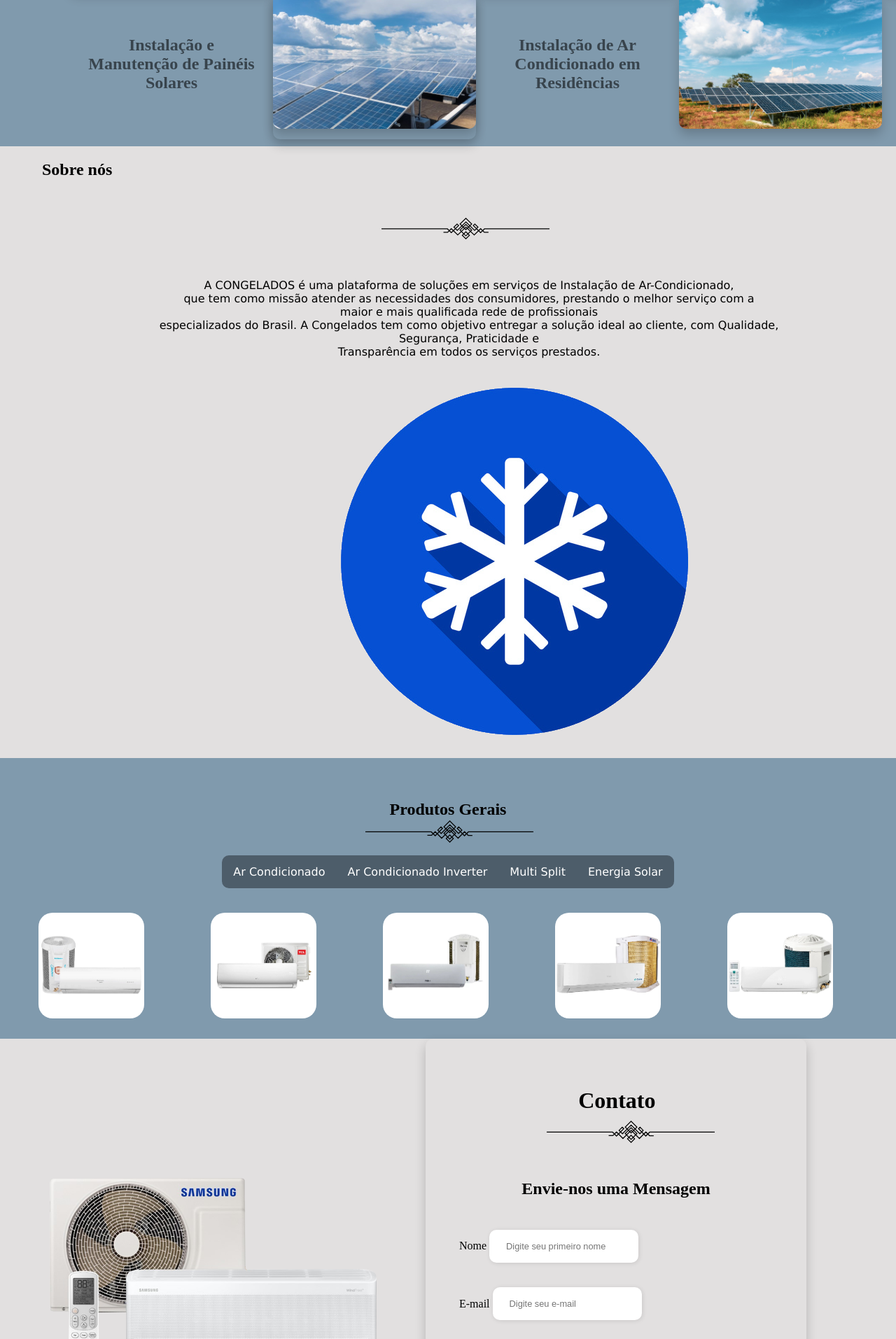
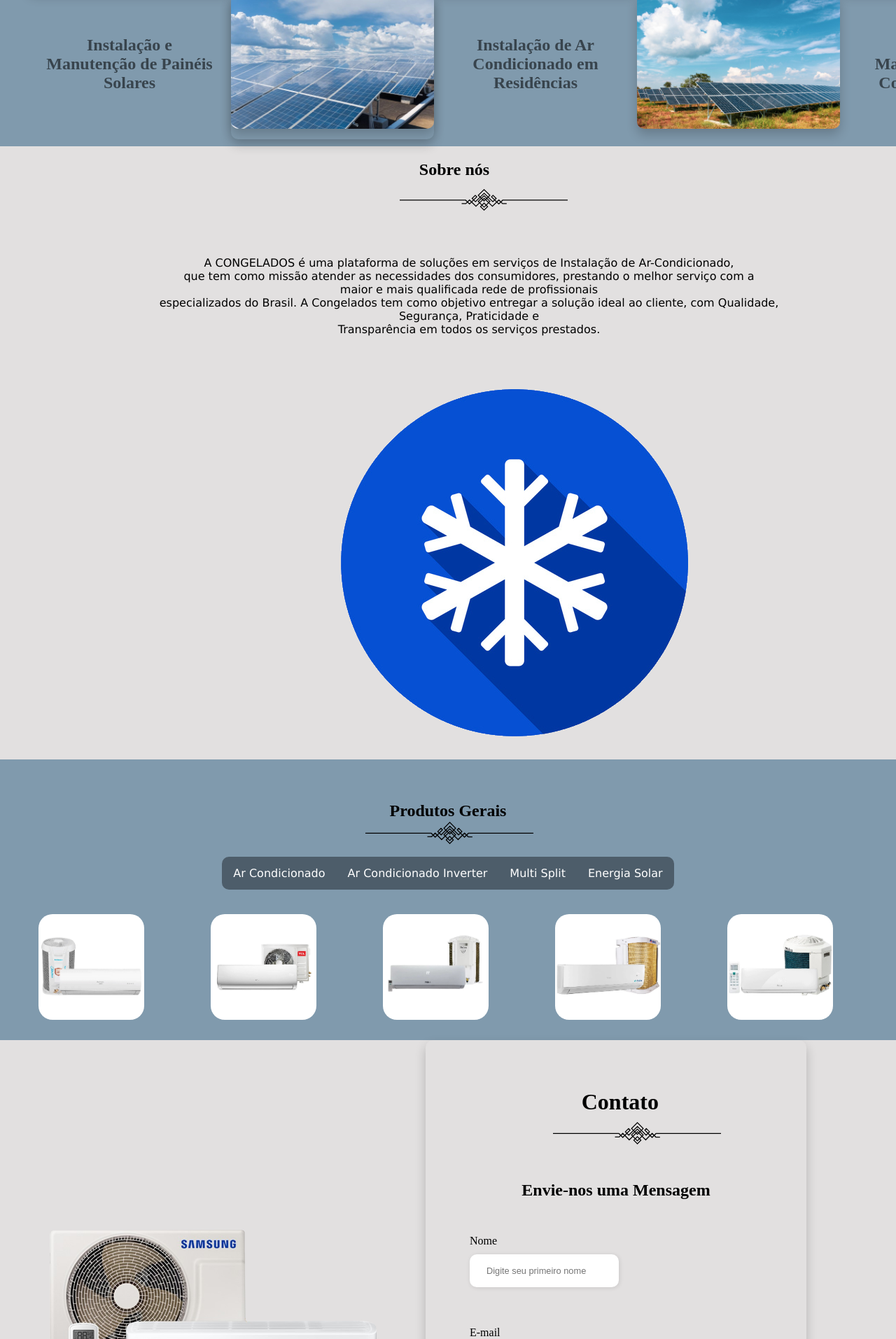
Before and after one commit to BiancaLouS/ArCondicionado, a PHP site: page / in a window 1280 px wide; the page is wider, and only the part inside the window is pictured. Shown: the part 1400-3313 px from the top of that part at 70% size. Run offline with PHP 8.4, Linux system fonts and the light colour scheme; some libraries are stand-ins or nearby versions.

Commit message:
Finalizando formulário de mensagem

```diff
--- a/css/style.css
+++ b/css/style.css
@@ -169,7 +169,7 @@
   display: grid;
   grid-template-columns: auto auto auto auto auto auto;
   padding: 10px;
-  margin-left: 90px;
+  margin-left: 30px;
   margin-top: 10px;
 }
 .servicos-grid {
@@ -192,16 +192,18 @@
 
 .linha3{
   width: 240px;
-  margin-left: 42.60%;
+  margin-left: 44.60%;
   position: relative;
-  top: 0px;
+  bottom: 60px;
 }
 
 
 .texto4{
   color: #000000;
-  margin-left: 60px;
-  margin-bottom: 1px;
+  text-align: center;
+  margin-left: 18px;
+  top: -50px;
+  margin-bottom: 20px;
 }
 
 .txt3:hover{
@@ -212,6 +214,8 @@
   font-family: Verdana, Geneva, Tahoma, sans-serif;
   font-size: 12pt;
   text-align: center;
+  margin-bottom: 50px;
+  margin-top: -35px;
   margin-left: 60px;
 }
 
@@ -352,7 +356,7 @@
 
 .linha5{
 	width: 240px;
-	margin-left: 28%;
+	margin-left: 30%;
 	position: relative;
   }
 
@@ -365,9 +369,10 @@
 }
 
 .input-box {
-    display: inline-block;
+    display: flex;
     flex-direction: column;
     margin-bottom: 1rem;
+    padding: 15px;
 }
 
 .input-box input {
@@ -379,28 +384,23 @@
     font-size: 0.8rem;
 }
 
-
-.gender-input input {
-    margin-right: 0.35rem;
-}
-
 .gender-input label {
     font-size: 0.81rem;
     font-weight: 600;
     color: #000000c0;
 }
 
-.continue-button button {
+.enviar-botao button {
     width: 100%;
     margin-top: 2.5rem;
     border: none;
-    background-color: #2e26cd;
+    background-color: rgb(13, 19, 172);
     padding: 0.62rem;
     border-radius: 5px;
     cursor: pointer;
 }
 
-.continue-button button a {
+.enviar-botao button a {
     text-decoration: none;
     font-size: 0.93rem;
     font-weight: 500;
--- a/index.php
+++ b/index.php
@@ -332,7 +332,7 @@
                 <div class="form-header">
 
                     <div class="title">
-                        <h1 style="margin-left: 38%; margin-bottom: 10px;">Contato</h1>
+                        <h1 style="margin-left: 39%; margin-bottom: 10px;">Contato</h1>
                     </div>
 
                     <div class="linha5">
@@ -361,7 +361,7 @@
 
                 </div>
 
-                <div class="continue-button">
+                <div class="enviar-botao">
                     <button><a href="#">Enviar Mensagem</a> </button>
                 </div>
             </form>
```
